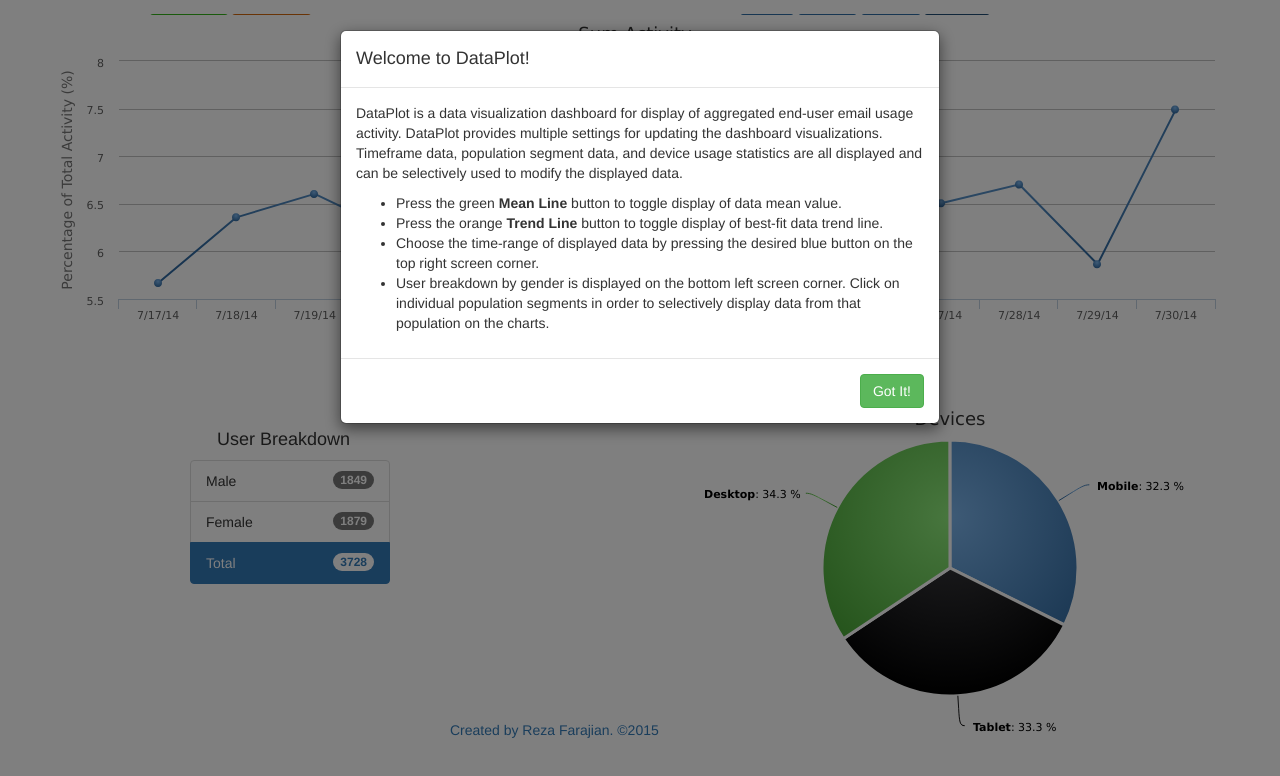
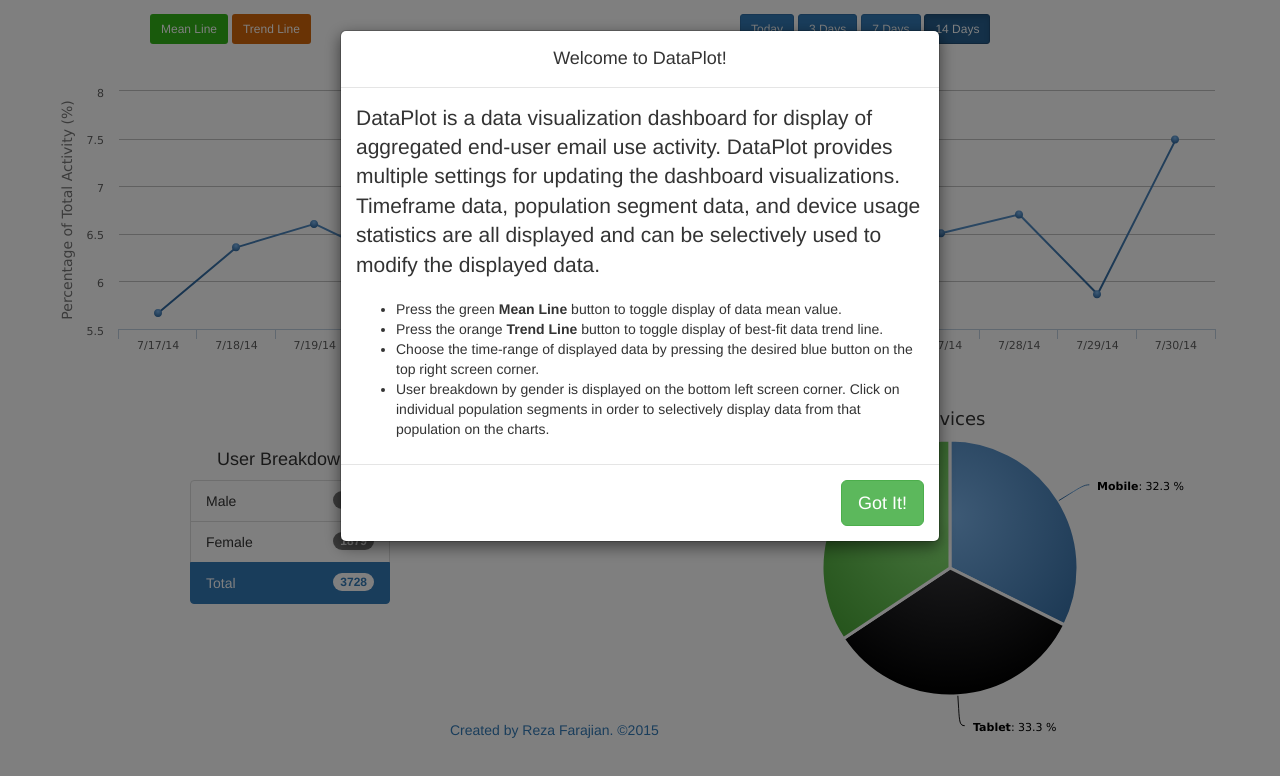
Before and after one commit to rezaf/DataPlot, a plain HTML site: page index.html in a window 1280 px wide. Drawn offline with nearby package versions, Linux system fonts and the light colour scheme.

Commit message:
modal updated

```diff
--- a/css/main.css
+++ b/css/main.css
@@ -1,4 +1,6 @@
 .plot {
+  position: relative;
+  top: 30px;
   min-width: 1010px;
   height: 350px;
   margin: 15px 55px 0px 45px;
@@ -36,7 +38,7 @@
 #segdata {
   position: relative;
   display: inline-block;
-  top: 55px;
+  top: 75px;
   left: 190px;
   min-width: 200px;
 }
--- a/index.html
+++ b/index.html
@@ -11,13 +11,13 @@
       <div class="modal-dialog">
         <div class="modal-content">
           <div class="modal-header">
-            <h4 class="modal-title" id="myModalLabel">
+            <h4 class="modal-title text-center" id="myModalLabel">
               Welcome to DataPlot!
             </h4>
           </div>
           <div class="modal-body">
-            <p>
-              DataPlot is a data visualization dashboard for display of aggregated end-user email usage activity. DataPlot provides multiple settings for updating the dashboard visualizations. Timeframe data, population segment data, and device usage statistics are all displayed and can be selectively used to modify the displayed data.
+            <p class="lead">
+              DataPlot is a data visualization dashboard for display of aggregated end-user email use activity. DataPlot provides multiple settings for updating the dashboard visualizations. Timeframe data, population segment data, and device usage statistics are all displayed and can be selectively used to modify the displayed data.
             </p>
             <ul>
               <li>
@@ -35,7 +35,7 @@
             </ul>
           </div>
           <div class="modal-footer">
-            <button type="button" class="btn btn-success" data-dismiss="modal">
+            <button type="button" class="btn btn-lg btn-success" data-dismiss="modal">
               Got It!
             </button>
           </div>
```
